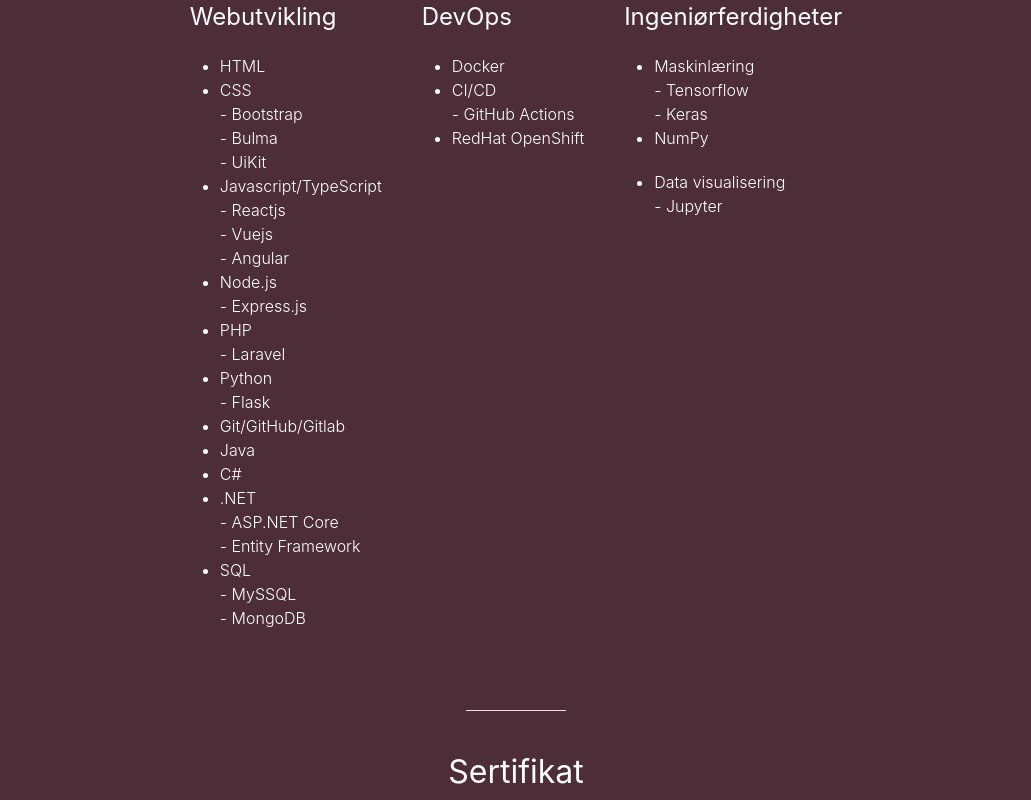
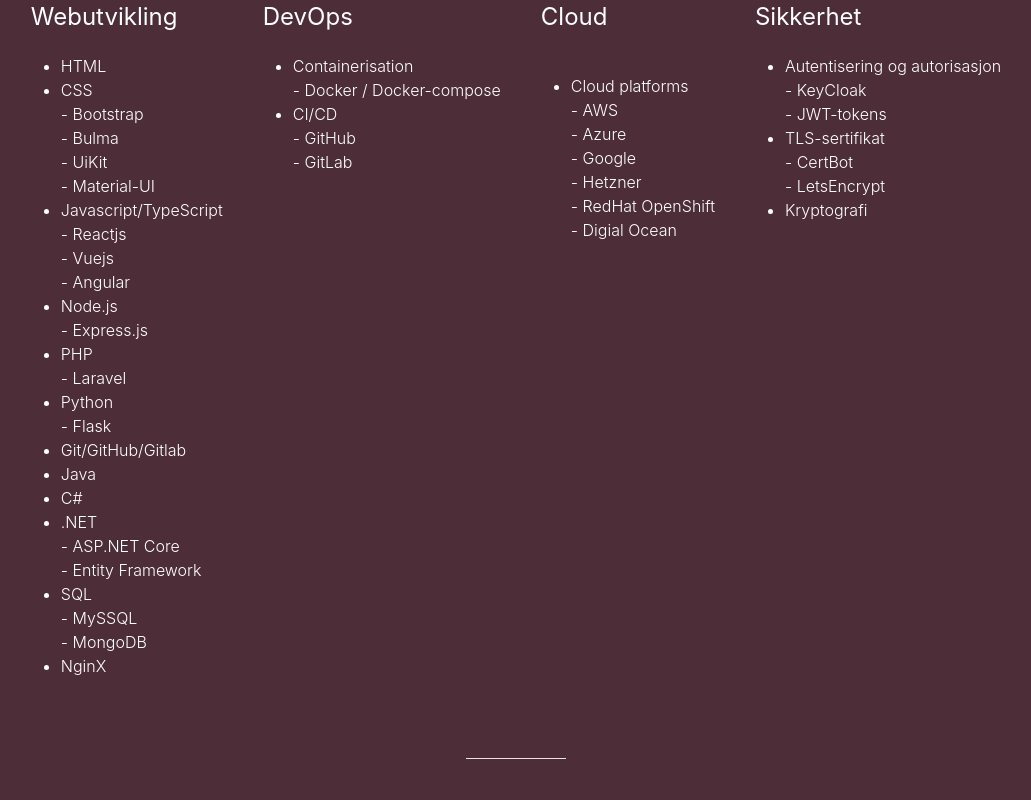
Before and after one commit to AndreasNesKile/andreasneskile.github.io, a React (Create React App) app: page / in a window 1280 px wide. Shown: the part 980-1780 px from the top of the page, without its empty margins (124-1155 px from the left). Built offline with nearby package versions, Linux system fonts and the light colour scheme.

Commit message:
modified experiences

```diff
--- a/src/components/experience.scss
+++ b/src/components/experience.scss
@@ -4,6 +4,10 @@
 	flex-direction: column;
 	justify-content: center;
 	align-content: center;
+
+	& h4 {
+		color: white;
+	}
 }
 .experience-list {
 	color: white;
@@ -80,6 +84,11 @@
 	display: flex;
 	flex-flow: wrap row;
 	justify-content: center;
+
+	& .cloud-experience-container {
+		display: flex;
+		flex-flow: wrap column;
+	}
 }
 
 .certificates-container {
--- a/src/components/experience.tsx
+++ b/src/components/experience.tsx
@@ -31,6 +31,11 @@
 									- UiKit
 								</a>
 							</dd>
+							<dd>
+								<a href="https://material-ui.com/" target="_">
+									- Material-UI
+								</a>
+							</dd>
 							<li>Javascript/TypeScript</li>
 							<dd>- Reactjs</dd>
 							<dd>- Vuejs</dd>
@@ -57,28 +62,41 @@
 							<li>SQL</li>
 							<dd>- MySSQL</dd>
 							<dd>- MongoDB</dd>
+							<li>NginX</li>
 						</ul>
 					</div>
 					<div className="computer-devops-container">
 						<h3>DevOps</h3>
 						<ul>
-							<li>Docker</li>
+							<li>Containerisation</li>
+							<dd>- Docker / Docker-compose</dd>
 							<li>CI/CD</li>
-							<dd>- GitHub Actions</dd>
-							<li>RedHat OpenShift</li>
+							<dd>- GitHub</dd>
+							<dd>- GitLab</dd>
 						</ul>
 					</div>
-					<div className="computer-engineering-container">
-						<h3>Ingeniørferdigheter</h3>
+					<div className="cloud-experience-container">
+						<h3>Cloud</h3>
 						<ul>
-							<li>Maskinlæring</li>
-							<dd>- Tensorflow</dd>
-							<dd>- Keras</dd>
-							<li>NumPy</li>
+							<li>Cloud platforms</li>
+							<dd>- AWS</dd>
+							<dd>- Azure</dd>
+							<dd>- Google</dd>
+							<dd>- Hetzner</dd>
+							<dd>- RedHat OpenShift</dd>
+							<dd>- Digial Ocean</dd>
 						</ul>
+					</div>
+					<div className="security-experience-container">
+						<h3>Sikkerhet</h3>
 						<ul>
-							<li>Data visualisering</li>
-							<dd>- Jupyter</dd>
+							<li>Autentisering og autorisasjon</li>
+							<dd>- KeyCloak</dd>
+							<dd>- JWT-tokens</dd>
+							<li>TLS-sertifikat</li>
+							<dd>- CertBot</dd>
+							<dd>- LetsEncrypt</dd>
+							<li>Kryptografi</li>
 						</ul>
 					</div>
 				</div>
@@ -86,7 +104,7 @@
 					<div className="uk-divider-small"></div>
 				</div>
 				<div className="certificates-container">
-					<h2>Sertifikat</h2>
+					<h2>Sertifiseringer</h2>
 					<div className="certificates-wrapper">
 						<div className="msca-certificate">
 							<a
```
